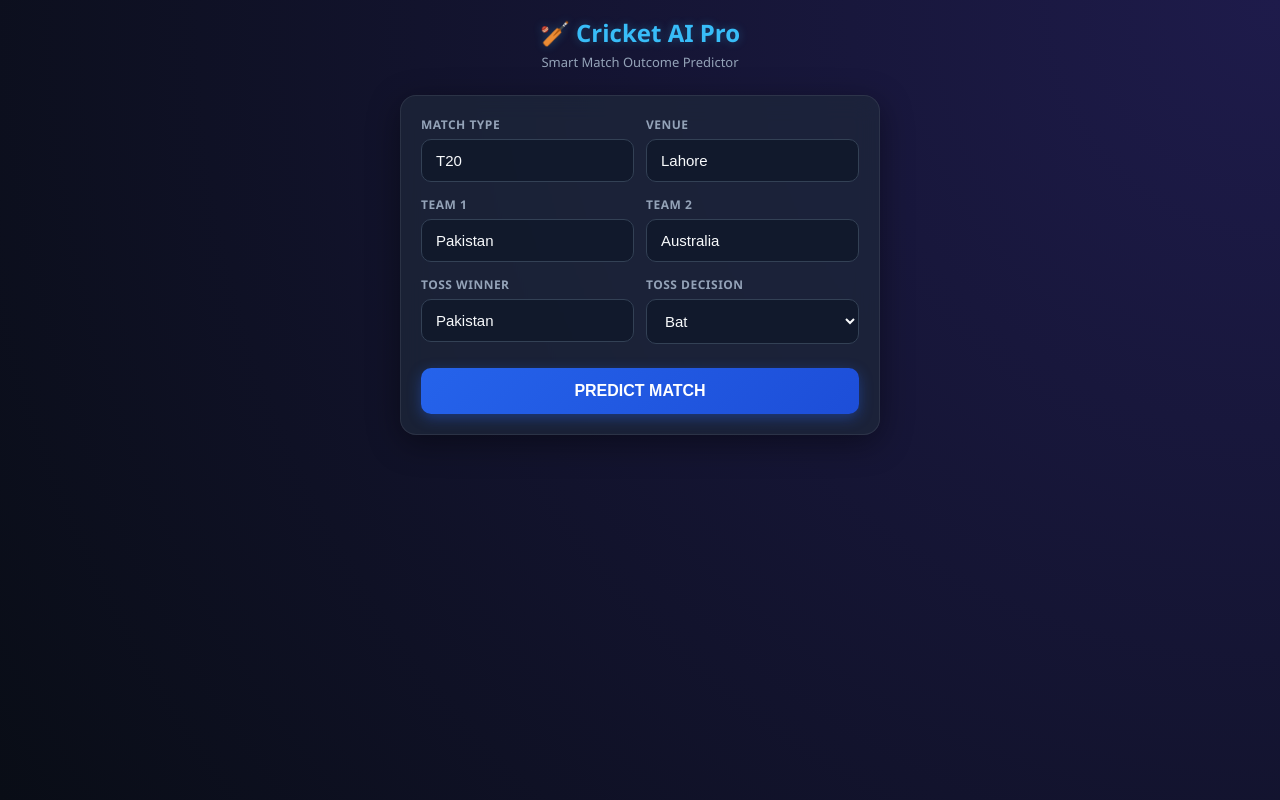
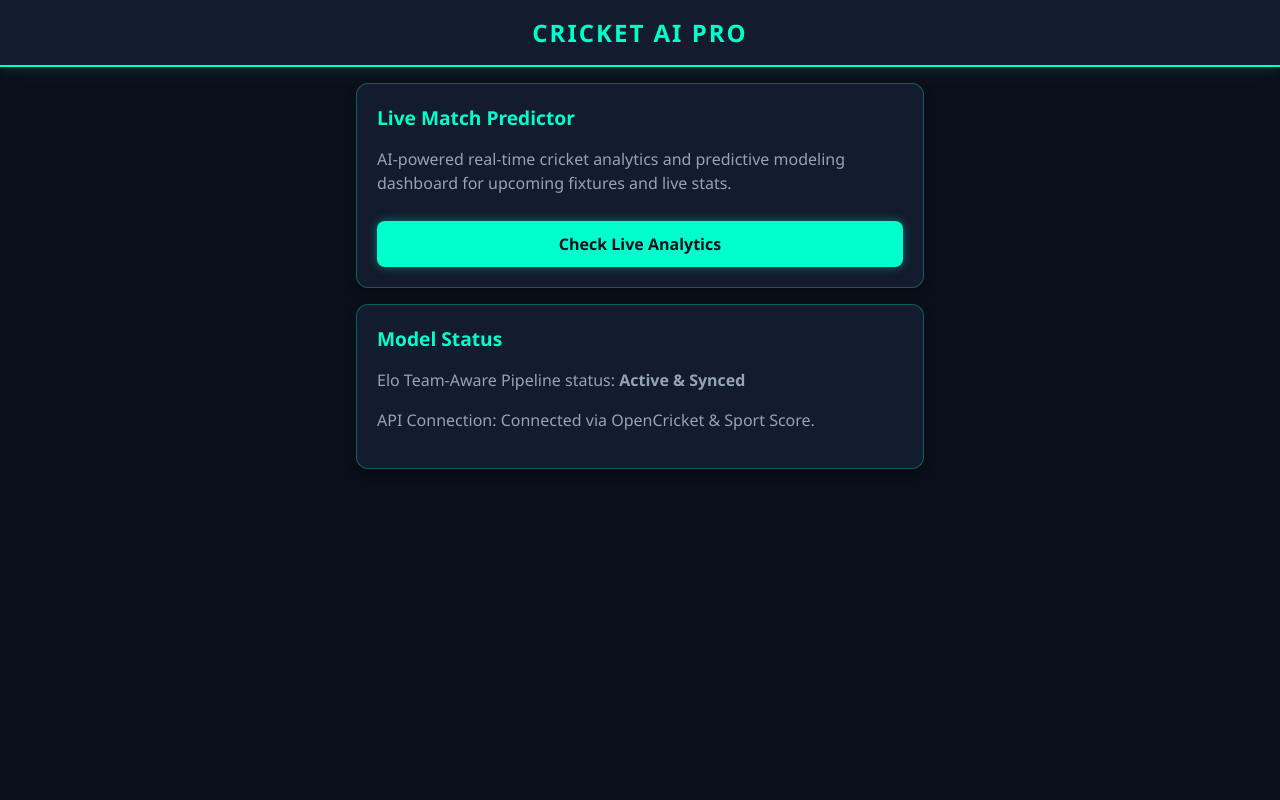
Before and after one commit to silverfound/cricket-ai-predictor, a plain HTML site: page index.html in a window 1280 px wide. Drawn offline with Linux system fonts and the light colour scheme.

Commit message:
Refactor index.html for UI improvements and updates
Updated title and improved styling for better UI. Added new sections for live match prediction and model status.

```diff
--- a/index.html
+++ b/index.html
@@ -3,241 +3,102 @@
 <head>
     <meta charset="UTF-8">
     <meta name="viewport" content="width=device-width, initial-scale=1.0">
-    <title>Cricket AI Predictor - Pro</title>
+    <title>Cricket AI Pro</title>
+    <!-- PWA Manifest Link -->
+    <link rel="manifest" href="./manifest.json">
+    <meta name="theme-color" content="#00ffcc">
     <style>
         :root {
-            --bg-color: #090d16;
-            --card-bg: rgba(30, 41, 59, 0.7);
-            --accent-glow: #38bdf8;
-            --success-color: #4ade80;
-            --text-main: #f8fafc;
+            --bg-color: #0b0f19;
+            --card-bg: #131b2e;
+            --accent-glow: #00ffcc;
+            --text-main: #ffffff;
             --text-muted: #94a3b8;
         }
         body {
-            font-family: 'Segoe UI', Roboto, Helvetica, Arial, sans-serif;
-            background: var(--bg-color);
-            background-image: radial-gradient(circle at top right, #1e1b4b, var(--bg-color));
+            margin: 0;
+            padding: 0;
+            background-color: var(--bg-color);
             color: var(--text-main);
+            font-family: 'Segoe UI', Tahoma, Geneva, Verdana, sans-serif;
+            display: flex;
+            flex-direction: column;
+            min-height: 100vh;
+        }
+        header {
+            background-color: var(--card-bg);
+            padding: 16px;
+            text-align: center;
+            border-bottom: 2px solid var(--accent-glow);
+            box-shadow: 0 0 15px rgba(0, 255, 204, 0.2);
+        }
+        h1 {
             margin: 0;
+            font-size: 1.5rem;
+            color: var(--accent-glow);
+            text-transform: uppercase;
+            letter-spacing: 2px;
+        }
+        main {
+            flex: 1;
             padding: 16px;
-            min-height: 100vh;
+            max-width: 600px;
+            margin: 0 auto;
+            width: 100%;
             box-sizing: border-box;
         }
-        .container {
-            max-width: 480px;
-            margin: 0 auto;
+        .card {
+            background-color: var(--card-bg);
+            border-radius: 12px;
+            padding: 20px;
+            margin-bottom: 16px;
+            border: 1px solid rgba(0, 255, 204, 0.3);
+            box-shadow: 0 4px 10px rgba(0,0,0,0.3);
         }
-        header {
+        .card h2 {
+            margin-top: 0;
+            font-size: 1.2rem;
+            color: var(--accent-glow);
+        }
+        p {
+            color: var(--text-muted);
+            line-height: 1.5;
+        }
+        .btn {
+            display: inline-block;
+            width: 100%;
+            background-color: var(--accent-glow);
+            color: #0b0f19;
+            padding: 12px;
             text-align: center;
-            margin-bottom: 24px;
-        }
-        header h1 {
-            font-size: 24px;
-            color: var(--accent-glow);
-            margin: 0 0 4px 0;
-            text-shadow: 0 0 10px rgba(56, 189, 248, 0.3);
-        }
-        header p {
-            font-size: 13px;
-            color: var(--text-muted);
-            margin: 0;
-        }
-        .card {
-            background: var(--card-bg);
-            backdrop-filter: blur(12px);
-            border: 1px solid rgba(255, 255, 255, 0.08);
-            border-radius: 16px;
-            padding: 20px;
-            box-shadow: 0 8px 32px rgba(0, 0, 0, 0.4);
-            margin-bottom: 20px;
-        }
-        .form-group {
-            margin-bottom: 14px;
-        }
-        label {
-            display: block;
-            font-size: 12px;
-            font-weight: 600;
-            text-transform: uppercase;
-            letter-spacing: 0.5px;
-            color: var(--text-muted);
-            margin-bottom: 6px;
-        }
-        input, select {
-            width: 100%;
-            padding: 12px 14px;
-            background: rgba(15, 23, 42, 0.8);
-            border: 1px solid #334155;
-            color: var(--text-main);
-            border-radius: 10px;
-            font-size: 15px;
+            font-weight: bold;
+            border-radius: 8px;
+            text-decoration: none;
+            margin-top: 10px;
+            box-shadow: 0 0 10px rgba(0, 255, 204, 0.4);
             box-sizing: border-box;
-            transition: all 0.3s ease;
-        }
-        input:focus, select:focus {
-            outline: none;
-            border-color: var(--accent-glow);
-            box-shadow: 0 0 8px rgba(56, 189, 248, 0.4);
-        }
-        .row {
-            display: flex;
-            gap: 12px;
-        }
-        .col {
-            flex: 1;
-        }
-        button {
-            width: 100%;
-            background: linear-gradient(135deg, #2563eb, #1d4ed8);
-            color: #fff;
-            border: none;
-            padding: 14px;
-            border-radius: 10px;
-            font-size: 16px;
-            font-weight: bold;
-            cursor: pointer;
-            box-shadow: 0 4px 14px rgba(37, 99, 235, 0.4);
-            transition: all 0.2s ease;
-            margin-top: 10px;
-        }
-        button:active {
-            transform: scale(0.98);
-        }
-        #resultCard {
-            display: none;
-            animation: fadeIn 0.4s ease-in-out;
-        }
-        .result-title {
-            font-size: 14px;
-            color: var(--text-muted);
-            text-align: center;
-            margin-bottom: 8px;
-        }
-        .winner-box {
-            text-align: center;
-            font-size: 20px;
-            font-weight: bold;
-            color: var(--success-color);
-            background: rgba(74, 222, 128, 0.1);
-            border: 1px dashed rgba(74, 222, 128, 0.3);
-            padding: 12px;
-            border-radius: 10px;
-            margin-bottom: 16px;
-        }
-        pre {
-            background: #090d16;
-            padding: 12px;
-            border-radius: 8px;
-            font-size: 12px;
-            color: #cbd5e1;
-            overflow-x: auto;
-            border: 1px solid #1e293b;
-            margin: 0;
-        }
-        @keyframes fadeIn {
-            from { opacity: 0; transform: translateY(10px); }
-            to { opacity: 1; transform: translateY(0); }
         }
     </style>
 </head>
 <body>
-    <div class="container">
-        <header>
-            <h1>🏏 Cricket AI Pro</h1>
-            <p>Smart Match Outcome Predictor</p>
-        </header>
+
+    <header>
+        <h1>Cricket AI Pro</h1>
+    </header>
+
+    <main>
+        <div class="card">
+            <h2>Live Match Predictor</h2>
+            <p>AI-powered real-time cricket analytics and predictive modeling dashboard for upcoming fixtures and live stats.</p>
+            <a href="#" class="btn">Check Live Analytics</a>
+        </div>
 
         <div class="card">
-            <form id="predictForm">
-                <div class="row">
-                    <div class="col form-group">
-                        <label>Match Type</label>
-                        <input type="text" id="match_type" value="T20" required>
-                    </div>
-                    <div class="col form-group">
-                        <label>Venue</label>
-                        <input type="text" id="venue" value="Lahore" required>
-                    </div>
-                </div>
+            <h2>Model Status</h2>
+            <p>Elo Team-Aware Pipeline status: <strong>Active & Synced</strong></p>
+            <p>API Connection: Connected via OpenCricket & Sport Score.</p>
+        </div>
+    </main>
 
-                <div class="row">
-                    <div class="col form-group">
-                        <label>Team 1</label>
-                        <input type="text" id="team1" value="Pakistan" required>
-                    </div>
-                    <div class="col form-group">
-                        <label>Team 2</label>
-                        <input type="text" id="team2" value="Australia" required>
-                    </div>
-                </div>
-
-                <div class="row">
-                    <div class="col form-group">
-                        <label>Toss Winner</label>
-                        <input type="text" id="toss_winner" value="Pakistan" required>
-                    </div>
-                    <div class="col form-group">
-                        <label>Toss Decision</label>
-                        <select id="toss_decision">
-                            <option value="bat">Bat</option>
-                            <option value="bowl">Bowl</option>
-                        </select>
-                    </div>
-                </div>
-
-                <button type="submit" id="submitBtn">PREDICT MATCH</button>
-            </form>
-        </div>
-
-        <div class="card" id="resultCard">
-            <div class="result-title">AI Prediction Analysis</div>
-            <div class="winner-box" id="winnerText">Processing...</div>
-            <pre id="rawOutput"></pre>
-        </div>
-    </div>
-
-    <script>
-        document.getElementById('predictForm').addEventListener('submit', async function(e) {
-            e.preventDefault();
-
-            const btn = document.getElementById('submitBtn');
-            const resultCard = document.getElementById('resultCard');
-            const winnerText = document.getElementById('winnerText');
-            const rawOutput = document.getElementById('rawOutput');
-
-            btn.innerText = "Analyzing Match...";
-            btn.disabled = true;
-            resultCard.style.display = 'block';
-            winnerText.innerText = "Connecting to Render AI...";
-            rawOutput.innerText = "Fetching live probabilities...";
-
-            const data = {
-                match_type: document.getElementById('match_type').value,
-                team1: document.getElementById('team1').value,
-                team2: document.getElementById('team2').value,
-                venue: document.getElementById('venue').value,
-                toss_winner: document.getElementById('toss_winner').value,
-                toss_decision: document.getElementById('toss_decision').value
-            };
-
-            try {
-                const response = await fetch('https://cricket-ai-predictor-ciat.onrender.com/predict', {
-                    method: 'POST',
-                    headers: { 'Content-Type': 'application/json' },
-                    body: JSON.stringify(data)
-                });
-                const result = await response.json();
-
-                winnerText.innerText = "Prediction Successful!";
-                rawOutput.innerText = JSON.stringify(result, null, 2);
-            } catch (error) {
-                winnerText.innerText = "Connection Failed";
-                rawOutput.innerText = "Error: Unable to reach backend server.";
-            } finally {
-                btn.innerText = "PREDICT MATCH";
-                btn.disabled = false;
-            }
-        });
-    </script>
 </body>
 </html>
```
